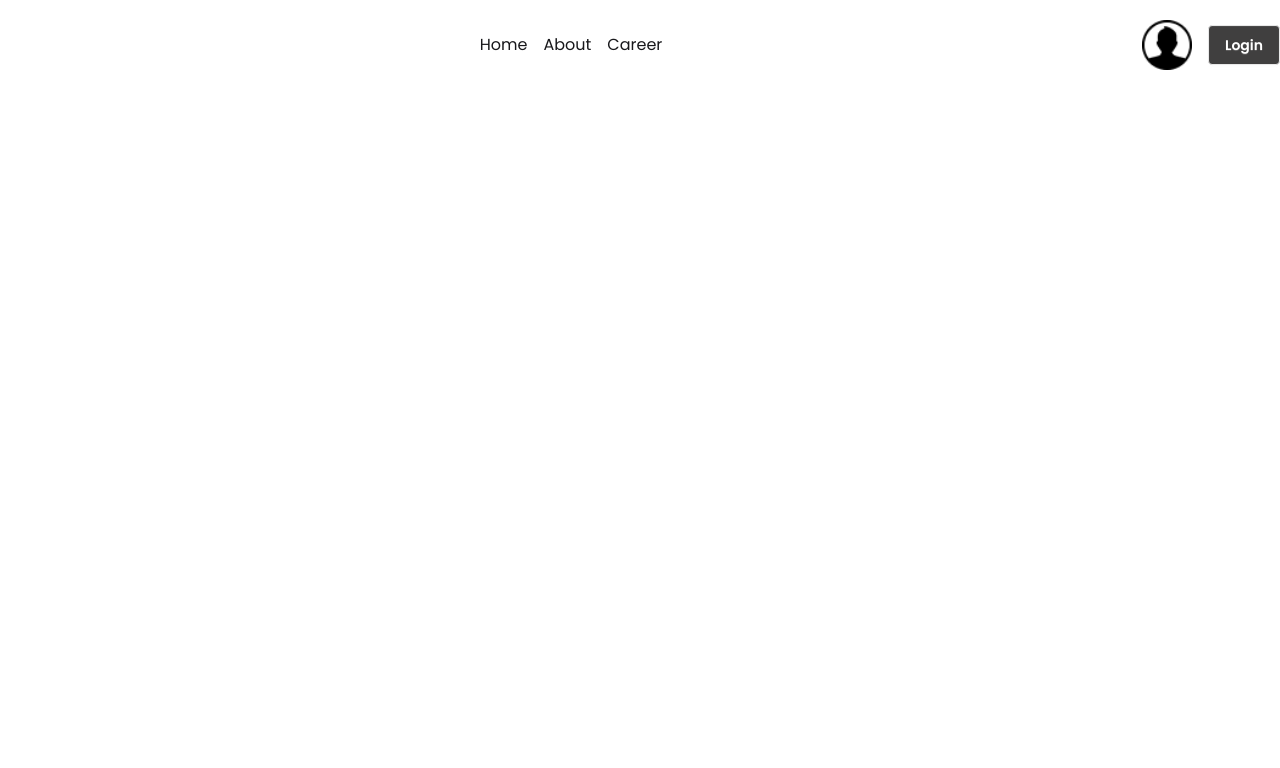
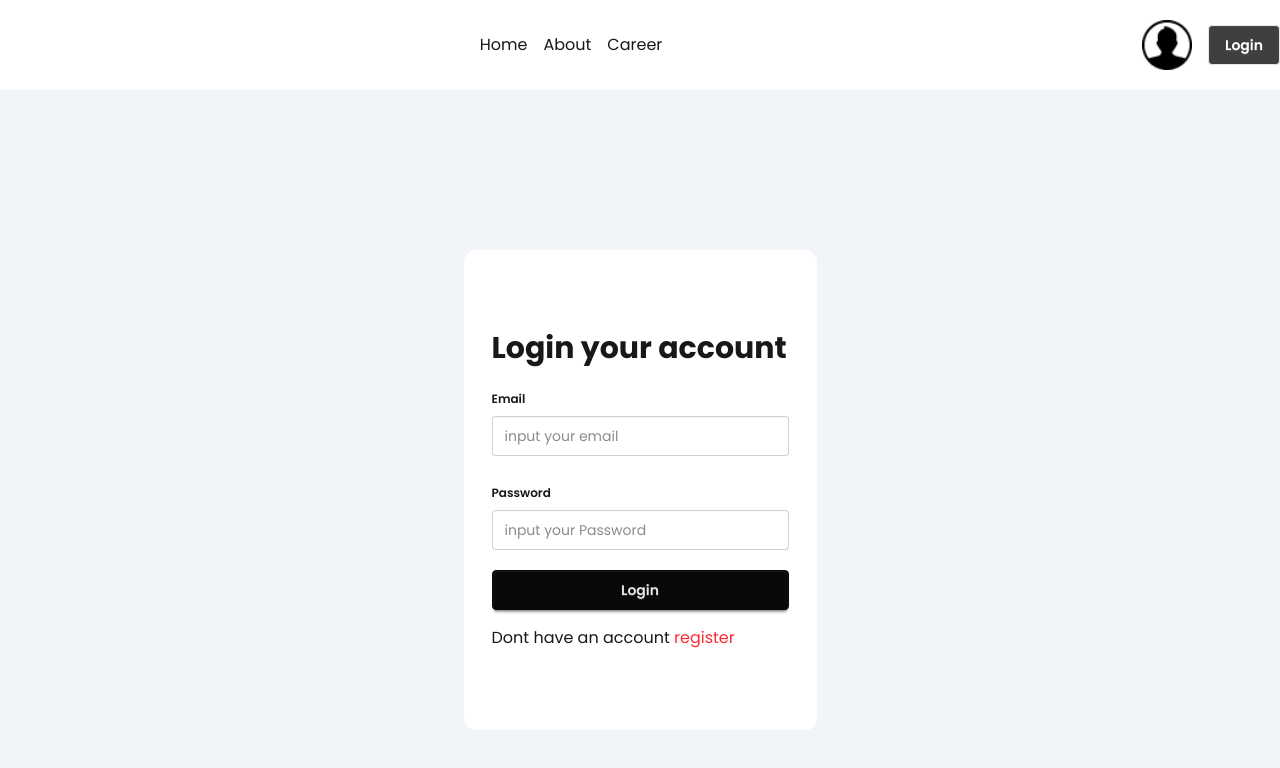
Before and after one commit to surayaafroze/Dragon_News, a Next.js app: page /login in a window 1280 px wide. Shown: the top 768 px of the page. Built offline with nearby package versions, Linux system fonts and the light colour scheme.

Commit message:
make a login form

```diff
--- a/src/app/(auth)/layout.jsx
+++ b/src/app/(auth)/layout.jsx
@@ -5,6 +5,7 @@ const AuthLayout = ({children}) => {
   return (
     <div>
       <Navbar></Navbar>
+      {children}
     </div>
   );
 };
--- a/src/app/(auth)/login/page.jsx
+++ b/src/app/(auth)/login/page.jsx
@@ -1,10 +1,36 @@
+'use client'
+
+import Link from 'next/link';
 import React from 'react';
 
 const LoginPage = () => {
+  const handelerFunction =(e)=>{
+    e.preventDefault()
+    const email =e.target.email.value
+    const password =e.target.password.value
+   console.log(email,password)
+  }
   return (
-    <div>
-      login
+   <div className=' bg-slate-100 mt-5 '>
+     <div className='flex justify-center items-center max-w-7xl mx-auto  rounded-xl min-h-screen'>
+    <div className='bg-white p-4 rounded-xl py-20 px-7'>
+      <h2 className='text-3xl font-bold mb-4'>Login your account</h2>
+
+      <form className='space-y-4' onSubmit={handelerFunction}>
+        <fieldset className="fieldset">
+  <legend className="fieldset-legend">Email</legend>
+  <input type="text" name='email' className="input" placeholder="input your email" />
+</fieldset>
+        <fieldset className="fieldset">
+  <legend className="fieldset-legend">Password</legend>
+  <input type="text" name='password' className="input w-full" placeholder="input your Password" />
+</fieldset>
+<button className="btn btn-neutral w-full">Login</button>
+      </form>
+     <p className='mt-4'>Dont have an account <Link href='/register' className='text-red-500'>register</Link></p>
     </div>
+    </div>
+   </div>
   );
 };
 
```
